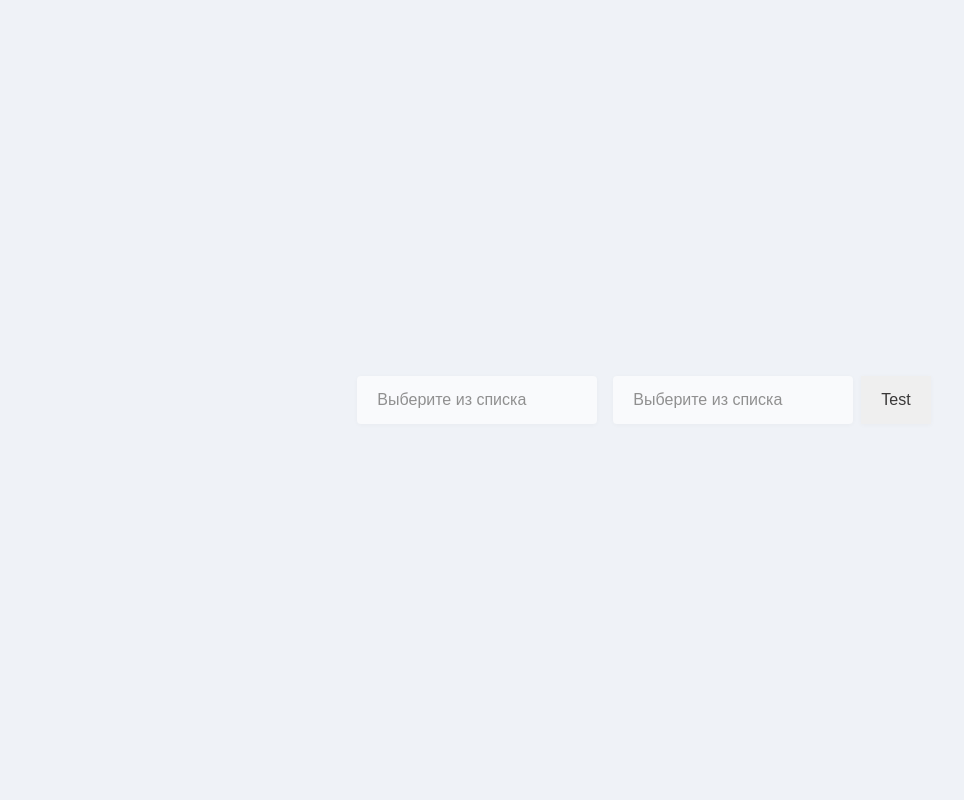
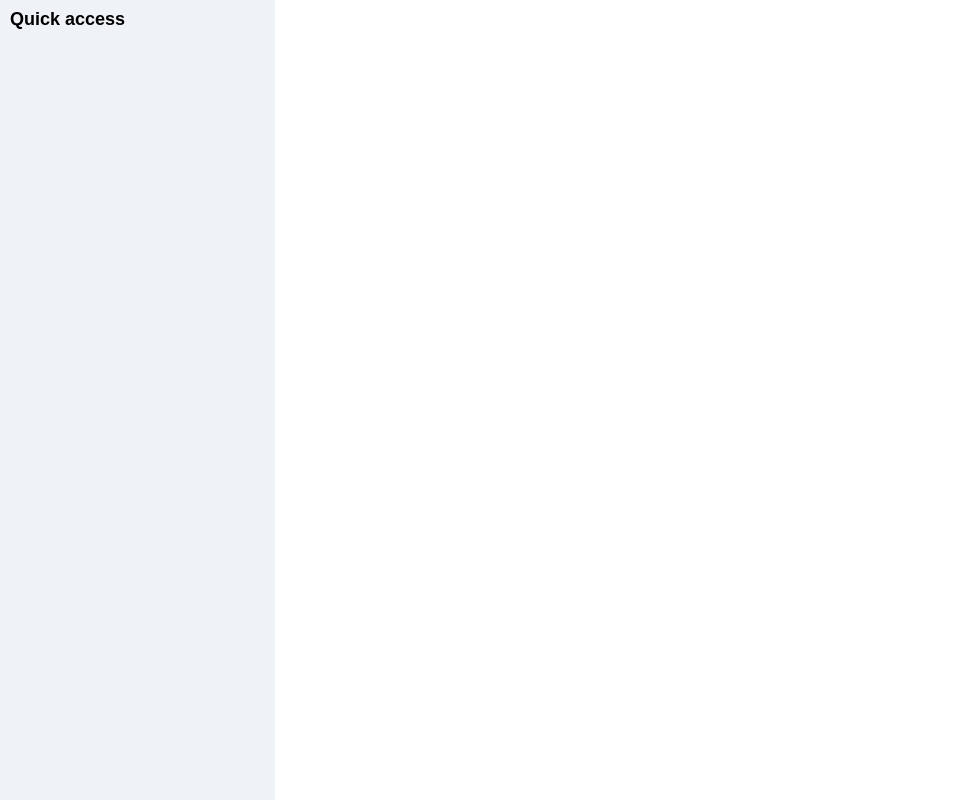
Before and after one commit to salixar/react-components, a React (Create React App) app: page / in a window 1280 px wide. Shown: the whole page, without its empty margins (0-964 px from the left). Built offline with nearby package versions, Linux system fonts and the light colour scheme.

Commit message:
[refactor]: added sidebar

```diff
--- a/package.json
+++ b/package.json
@@ -9,6 +9,8 @@
     "node-sass": "^4.14.1",
     "react": "^16.13.1",
     "react-dom": "^16.13.1",
+    "react-router": "^5.2.0",
+    "react-router-dom": "^5.2.0",
     "react-scripts": "^4.0.0"
   },
   "devDependencies": {
--- a/src/App.js
+++ b/src/App.js
@@ -1,35 +1,16 @@
-import React, { useState } from "react";
-import Button from "./components/Button";
-import Dropdown from "./components/Dropdown";
-import DropdownWithSearch from "./components/DropdownWithSearch";
-import Tooltip from "./components/Tooltip";
+import React from "react";
+import { BrowserRouter as Router, Switch, Route } from "react-router-dom";
 
 function App() {
-  const options = ["This", "That", "Those"];
-  const numbers = ["One", "Two", "Three", "Four"];
-  const [value, setValue] = useState("");
-  const [number, selectNumber] = useState("");
-
   return (
-    <div className="App">
-      <Tooltip message="Floating tooltip" floating>
-        <Dropdown
-          options={options}
-          placeholder="Выберите из списка"
-          onClick={(e) => setValue(e)}
-          value={value}
-        />
-      </Tooltip>
-      <DropdownWithSearch
-        options={numbers}
-        placeholder="Выберите из списка"
-        onClick={(e) => selectNumber(e)}
-        value={number}
-      />
-      <Tooltip message="Fixed tooltip">
-        <Button>Test</Button>
-      </Tooltip>
-    </div>
+    <Router>
+      <aside>
+        <h3>Quick access</h3>
+      </aside>
+      <Switch>
+        <Route></Route>
+      </Switch>
+    </Router>
   );
 }
 
--- a/src/styles/_styles.scss
+++ b/src/styles/_styles.scss
@@ -1,5 +1,6 @@
 $inactive: #f9fafc;
 $gray: #adaeaf;
+$backgroundColor: #eff2f7;
 $secondaryGray: #e0e6ed;
 $inactiveGray: #909090;
 $textColor: #383737;
@@ -35,10 +36,26 @@ $danger: #ce4242;
   font-size: 16px;
 }
 
-.App {
-  display: flex;
-  justify-content: center;
+#root {
   height: 100vh;
   align-items: center;
-  background-color: #eff2f7;
+  background-color: white;
 }
+
+aside {
+  position: fixed;
+  left: 0;
+  top: 0;
+  background: white;
+  width: 275px;
+  height: 100%;
+  padding: 10px;
+  background-color: $backgroundColor;
+}
+
+h3 {
+  font-size: 18px;
+  line-height: 1;
+  margin-bottom: 20px;
+  font-weight: bold;
+}
```
Also changed, not shown: src/components/Dropdowns/Dropdowns.jsx (added, +27 -0 lines), src/components/Modal.jsx (added).
